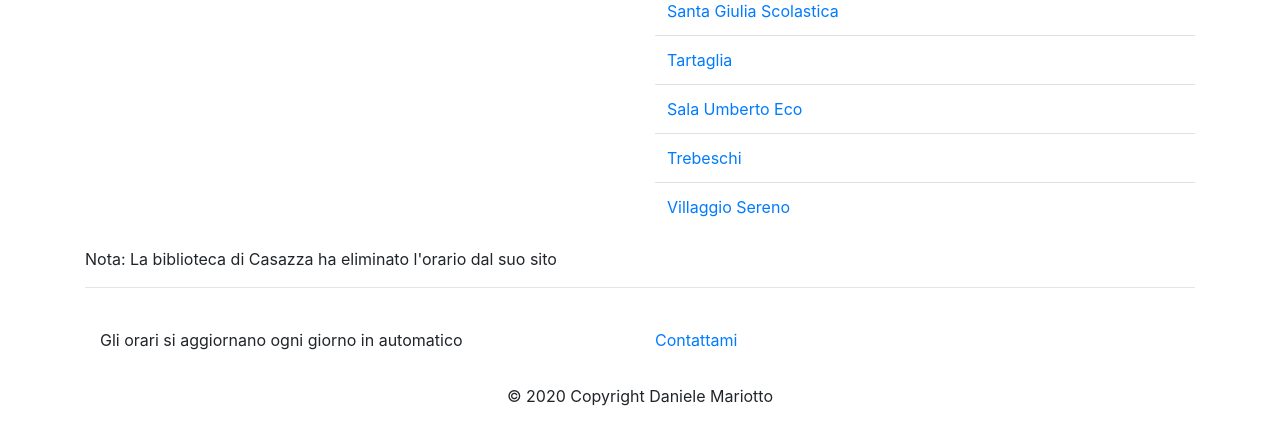
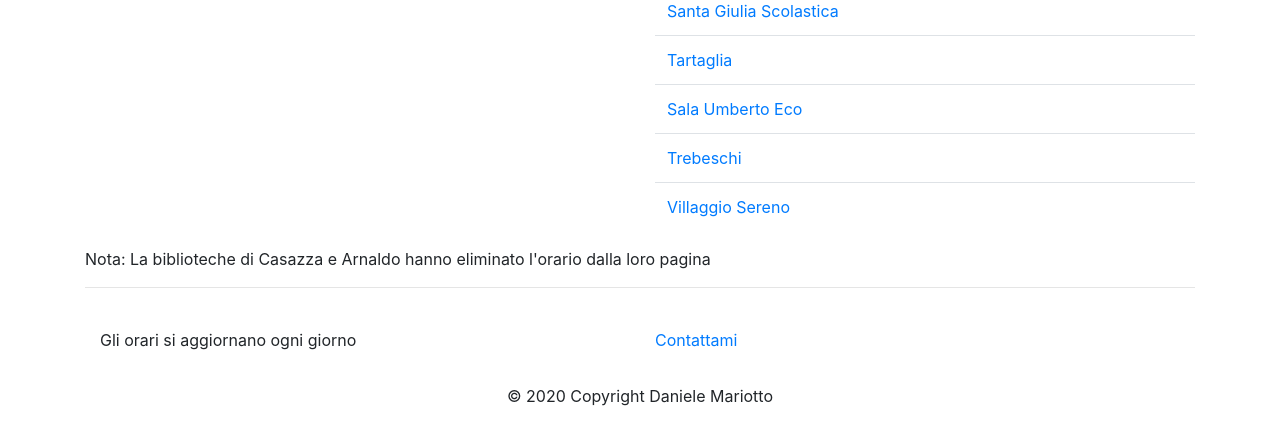
Before and after one commit to DanieleMar/BiblioBresciaOpen, a Flask app: page / in a window 1280 px wide. Shown: the part 979-1403 px from the top of the page. Run offline with Flask 2, Linux system fonts and the light colour scheme; some libraries are stand-ins or nearby versions.

Commit message:
aggiornate biblioteche chiuse

```diff
--- a/templates/bbo-home.html
+++ b/templates/bbo-home.html
@@ -57,7 +57,7 @@
 
 
 
-        Nota: La biblioteca di Casazza ha eliminato l'orario dal suo sito
+        Nota: La biblioteche di Casazza e Arnaldo hanno eliminato l'orario dalla loro pagina
 
         <hr>
         <!-- Footer -->
@@ -74,7 +74,7 @@
 
                         <!-- Content -->
 
-                        <p>Gli orari si aggiornano ogni giorno in automatico</p>
+                        <p>Gli orari si aggiornano ogni giorno</p>
 
                     </div>
                     <!-- Grid column -->
```
